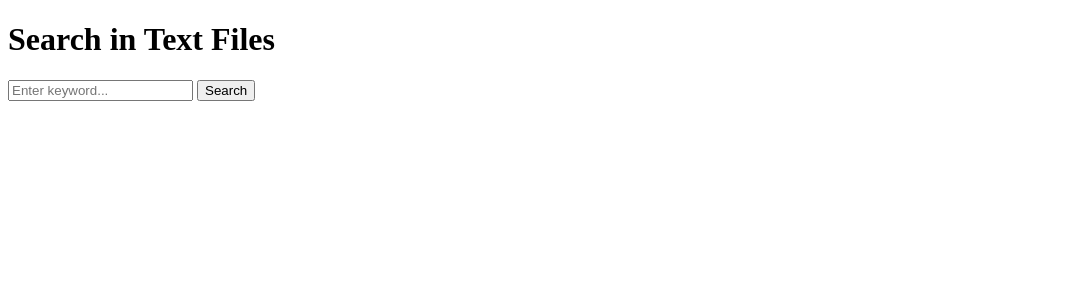
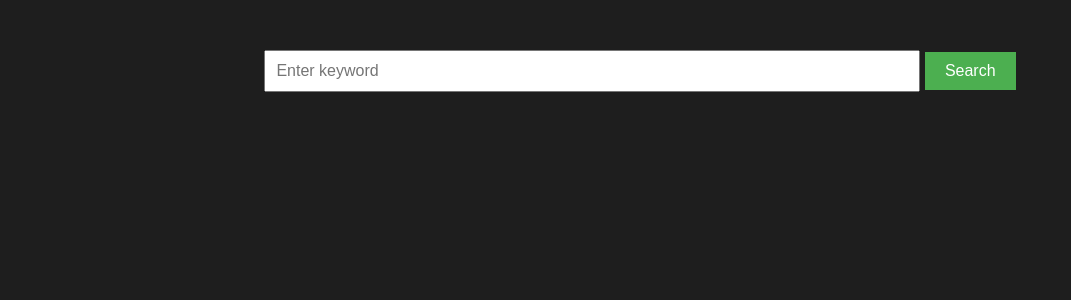
Before and after one commit to BE-LIKE-AKAY/be-like-akay.github.io, a Flask app: page / in a window 1280 px wide. Shown: the top 300 px of the page, without its empty margins (0-1071 px from the left). Run offline with Flask 3, Linux system fonts and the light colour scheme.

Commit message:
index.html

```diff
--- a/templates/index.html
+++ b/templates/index.html
@@ -1,42 +1,80 @@
 <!DOCTYPE html>
-<html lang="en">
+<html>
 <head>
-    <meta charset="UTF-8">
-    <meta name="viewport" content="width=device-width, initial-scale=1.0">
-    <title>Text Search</title>
+    <title>Search App</title>
+    <style>
+        body {
+            font-family: sans-serif;
+            background-color: #1e1e1e; /* Dark background */
+            color: #eee; /* Light text */
+        }
+        #search-container {
+            text-align: center;
+            margin-top: 50px;
+        }
+        input[type="text"] {
+            padding: 10px;
+            font-size: 16px;
+            width: 50%;
+        }
+        button {
+            padding: 10px 20px;
+            font-size: 16px;
+            background-color: #4CAF50; /* Green button */
+            color: white;
+            border: none;
+            cursor: pointer;
+        }
+        #results {
+            margin-top: 20px;
+        }
+        .loading {
+            display: none; /* Hidden by default */
+        }
+    </style>
 </head>
 <body>
-    <h1>Search in Text Files</h1>
-    <form id="searchForm">
-        <input type="text" id="keyword" placeholder="Enter keyword..." required>
-        <button type="submit">Search</button>
-    </form>
+    <div id="search-container">
+        <input type="text" id="keyword" placeholder="Enter keyword">
+        <button onclick="search()">Search</button>
+        <div class="loading">Loading...</div>
+    </div>
     <div id="results"></div>
 
     <script>
-        document.getElementById("searchForm").addEventListener("submit", function(event) {
-            event.preventDefault();
-            let keyword = document.getElementById("keyword").value;
+        async function search() {
+            const keyword = document.getElementById('keyword').value;
+            const resultsDiv = document.getElementById('results');
+            const loadingDiv = document.querySelector('.loading');
 
-            fetch("/search", {
-                method: "POST",
-                body: new URLSearchParams({ keyword: keyword }),
-                headers: { "Content-Type": "application/x-www-form-urlencoded" }
-            })
-            .then(response => response.json())
-            .then(data => {
-                let resultsDiv = document.getElementById("results");
-                resultsDiv.innerHTML = "";
-                if (data.results.length > 0) {
-                    data.results.forEach(item => {
-                        resultsDiv.innerHTML += `<p><strong>${item.file}</strong> (Line ${item.line}): ${item.content}</p>`;
+            loadingDiv.style.display = 'block'; // Show loading spinner
+            resultsDiv.innerHTML = ''; // Clear previous results
+
+            try {
+                const response = await fetch('YOUR_RENDER_URL/search', {  // Replace with your Render URL
+                    method: 'POST',
+                    headers: {
+                        'Content-Type': 'application/x-www-form-urlencoded'
+                    },
+                    body: `keyword=${encodeURIComponent(keyword)}`
+                });
+
+                const data = await response.json();
+                loadingDiv.style.display = 'none'; // Hide loading spinner
+
+                if (data.results.length === 0) {
+                    resultsDiv.innerHTML = '<p>No results found.</p>';
+                } else {
+                    data.results.forEach(result => {
+                        resultsDiv.innerHTML += `<p><b>${result.file}</b> (Line ${result.line}): ${result.content}</p>`;
                     });
-                } else {
-                    resultsDiv.innerHTML = "<p>No results found.</p>";
                 }
-            })
-            .catch(error => console.error("Error:", error));
-        });
+            } catch (error) {
+                console.error('Error:', error);
+                resultsDiv.innerHTML = '<p>An error occurred.</p>';
+                loadingDiv.style.display = 'none'; // Hide loading spinner
+            }
+        }
     </script>
 </body>
 </html>
```
